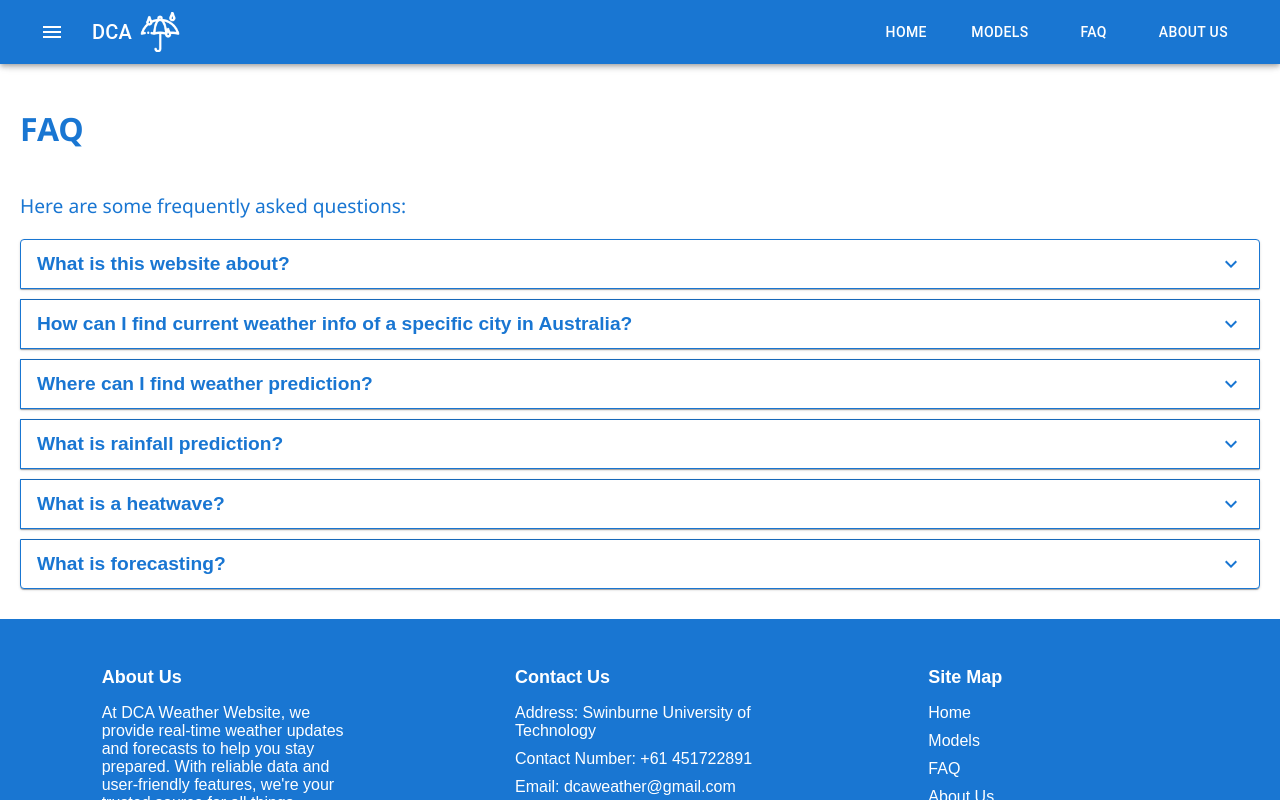
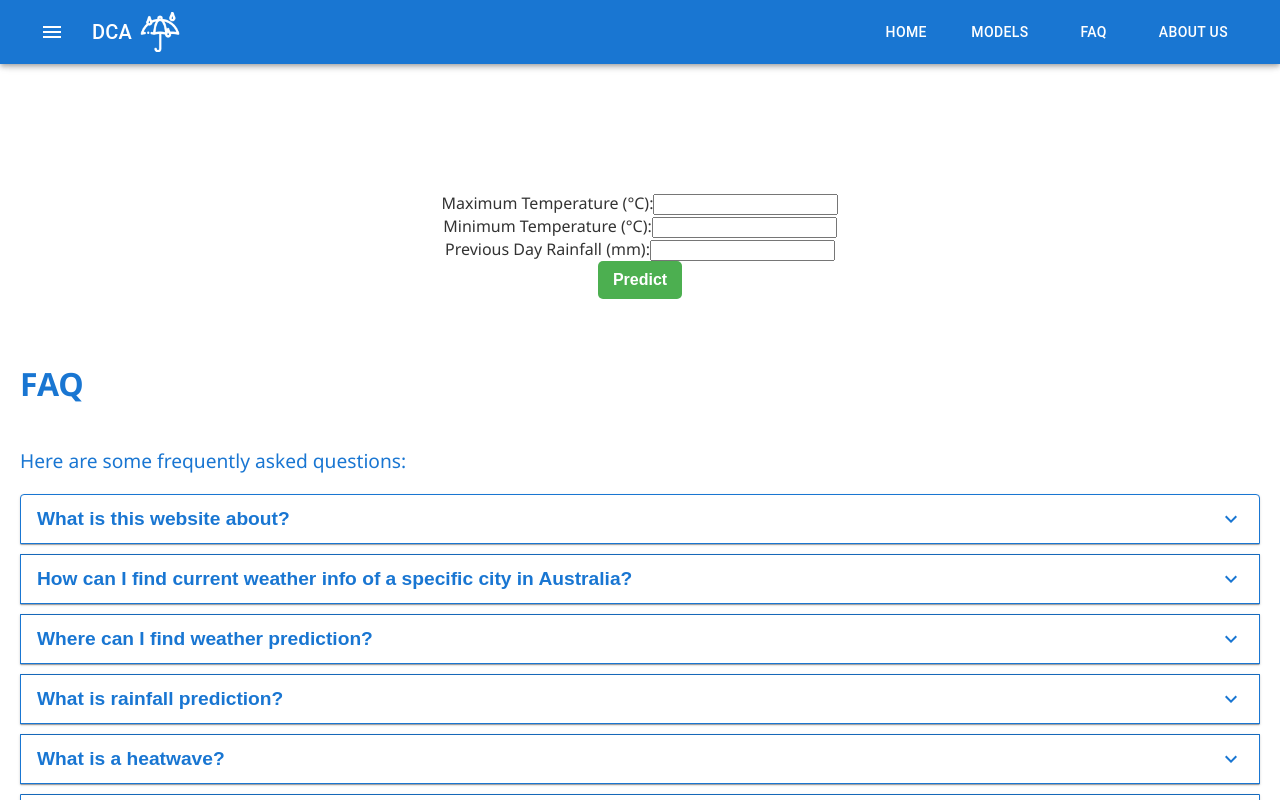
Before and after one commit to joonochakma/weather-prediction-stack, a React (Create React App) app in the folder weather_website/: page /rainfall in a window 1280 px wide. Built offline with nearby package versions, Linux system fonts and the light colour scheme; no server answers.

Commit message:
add rain prediction for rain page

```diff
--- a/weather_website/src/pages/rainfall/Rainfall.js
+++ b/weather_website/src/pages/rainfall/Rainfall.js
@@ -1,9 +1,85 @@
-
+import React, { useState } from 'react';
+import axios from 'axios';
 
 function Rainfall() {
+  const [maxTemp, setMaxTemp] = useState('');
+  const [minTemp, setMinTemp] = useState('');
+  const [rainfall, setRainfall] = useState('');
+  const [prediction, setPrediction] = useState(null);
+  const [score, setScore] = useState(null);
+
+  const handleSubmit = async (e) => {
+    e.preventDefault();
+
+    try {
+      const response = await axios.post("http://localhost:8000/predict_rain", {
+        max_temp: parseFloat(maxTemp),
+        min_temp: parseFloat(minTemp),
+        rainfall: parseFloat(rainfall),
+      });
+
+      // Log the response to check its structure
+      console.log("Response from API:", response.data);
+
+      // Update prediction and score directly from the response
+      setPrediction(response.data.will_rain);
+      setScore(response.data.score); // No conversion needed here
+    } catch (error) {
+      console.error("Error fetching prediction:", error);
+      setPrediction("Error");
+      setScore(null);
+    }
+  };
+
   return (
-    <div className="App">
+    <div className="rainfall-form" style={{ textAlign: 'center', padding: '20px' }}>
+      <h2>Will it Rain Tomorrow?</h2>
+      <form onSubmit={handleSubmit}>
+        <div>
+          <label>
+            Maximum Temperature (°C):
+            <input
+              type="number"
+              value={maxTemp}
+              onChange={(e) => setMaxTemp(e.target.value)}
+              required
+            />
+          </label>
+        </div>
+        <div>
+          <label>
+            Minimum Temperature (°C):
+            <input
+              type="number"
+              value={minTemp}
+              onChange={(e) => setMinTemp(e.target.value)}
+              required
+            />
+          </label>
+        </div>
+        <div>
+          <label>
+            Previous Day Rainfall (mm):
+            <input
+              type="number"
+              value={rainfall}
+              onChange={(e) => setRainfall(e.target.value)}
+              required
+            />
+          </label>
+        </div>
+        <button type="submit">Predict</button>
+      </form>
 
+      {prediction && (
+        <div style={{ marginTop: '20px' }}>
+          <h3>Prediction:</h3>
+          <p>{prediction === "Yes" ? "Yes, it will rain." : "No, it will not rain."}</p>
+          {score !== null && (
+            <p>Confidence Score: {score}</p>
+          )}
+        </div>
+      )}
     </div>
   );
 }
```
Also changed, not shown: weather_website/src/services/rain-data.js (added, +24 -0 lines), 1 other file (tests, documents, lock files or other folders).
